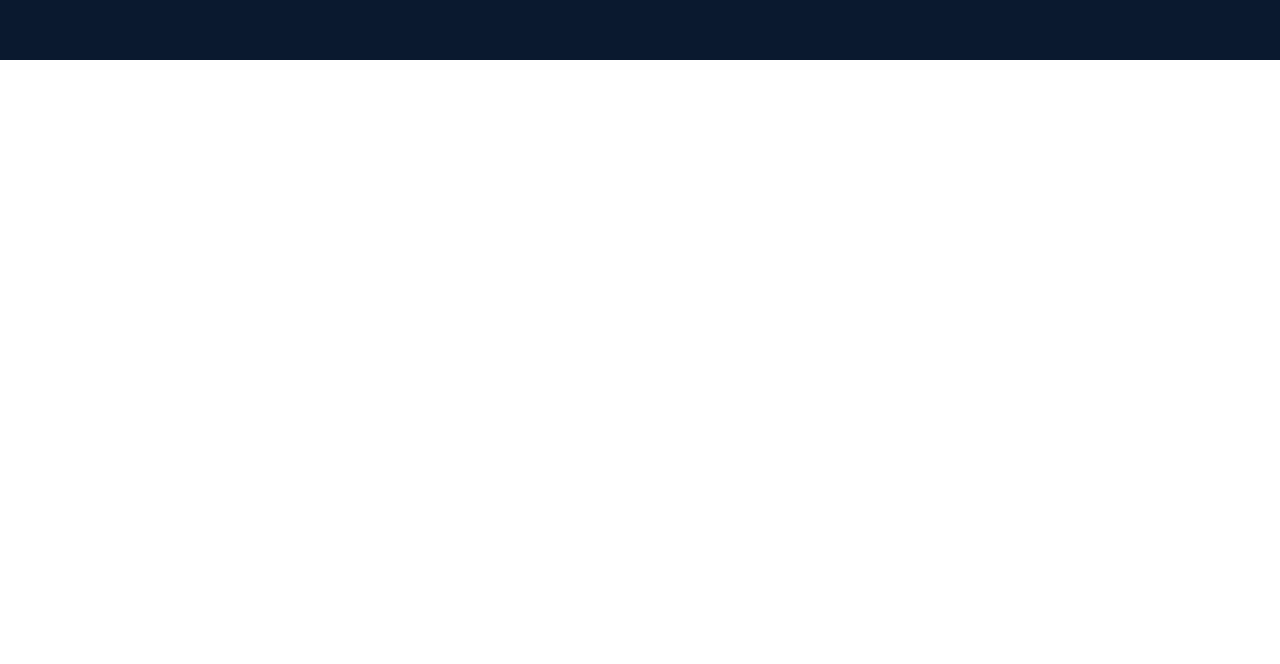
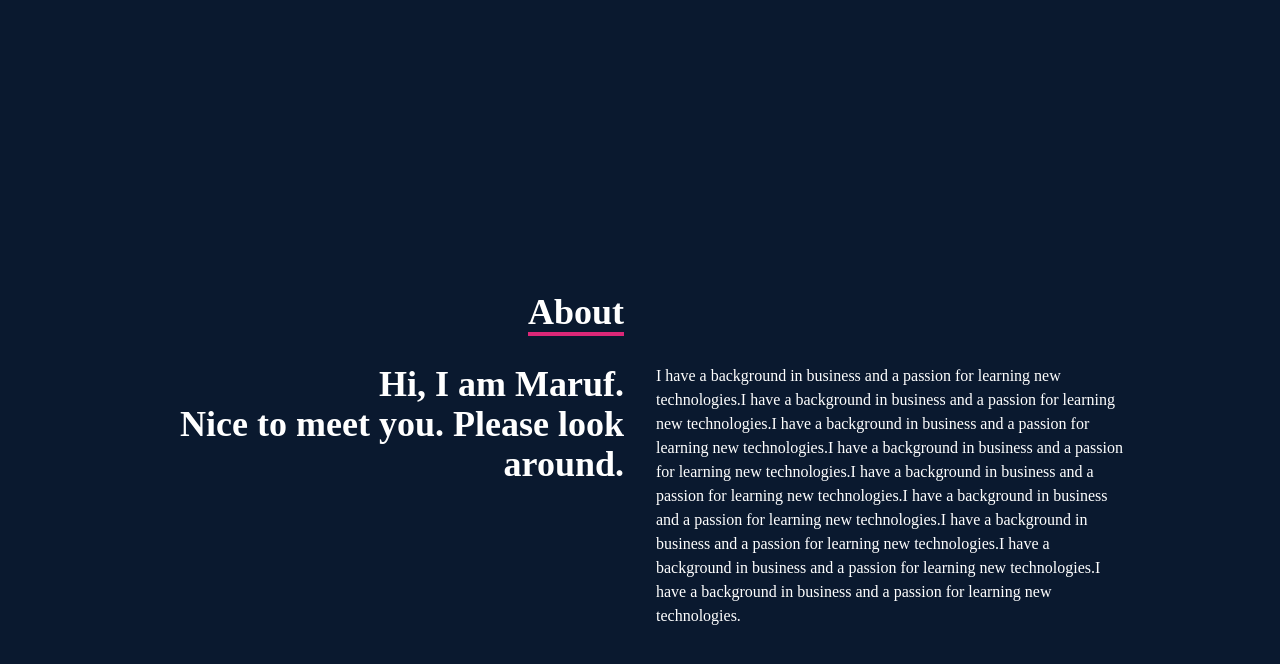
Before and after one commit to marufsiddique01/portfolio-react, a React (Create React App) app: page / in a window 1280 px wide. Shown: the part 740-1404 px from the top of the page. Before the commit the page ends 800 px from the top, so only its background shows below. Built offline with nearby package versions, Linux system fonts and the light colour scheme.

Commit message:
About infos

```diff
--- a/src/App.js
+++ b/src/App.js
@@ -1,11 +1,13 @@
 import Navbar from "./components/Navbar";
 import Home from "./components/Home";
+import About from "./components/About";
 
 function App() {
   return (
     <div>
       <Navbar />
       <Home />
+      <About />
     </div>
   );
 }
--- /dev/null
+++ b/src/components/About.jsx
@@ -0,0 +1,40 @@
+import React from 'react'
+
+const About = () => {
+  return (
+    <div name='about' className='w-full h-screen bg-[#0a192f] text-grey-300'>
+
+      <div className='flex flex-col justify-center items-center w-full h-full'>
+        <div className='max-w-[1000px] w-full px-4 grid grid-cols-2 gap-8'>
+          <div className='sm:text-right pb-8 pl-4'>
+            <p className='text-4xl font-bold inline border-b-4 border-pink-600 text-white'>
+              About
+            </p>
+          </div>
+          <div></div>
+        </div>
+
+        <div className='max-w-[1000px] w-full grid sm:grid-cols-2 gap-8 px-4 text-white'>
+          <div className='sm:text-right text-4xl font-bold  '>
+            <p>
+              Hi, I am Maruf. <br /> Nice to meet you. Please look around.
+            </p>
+          </div>
+          <div>
+            <p>
+              I have a background in business and a passion for learning new technologies.I have a background in business and a passion for learning new technologies.I have a background in business and a passion for learning new technologies.I have a background in business and a passion for learning new technologies.I have a background in business and a passion for learning new technologies.I have a background in business and a passion for learning new technologies.I have a background in business and a passion for learning new technologies.I have a background in business and a passion for learning new technologies.I have a background in business and a passion for learning new technologies.
+            </p>
+          </div>
+
+
+        </div>
+
+      </div>
+
+    </div>
+
+
+  )
+}
+
+export default About
```
